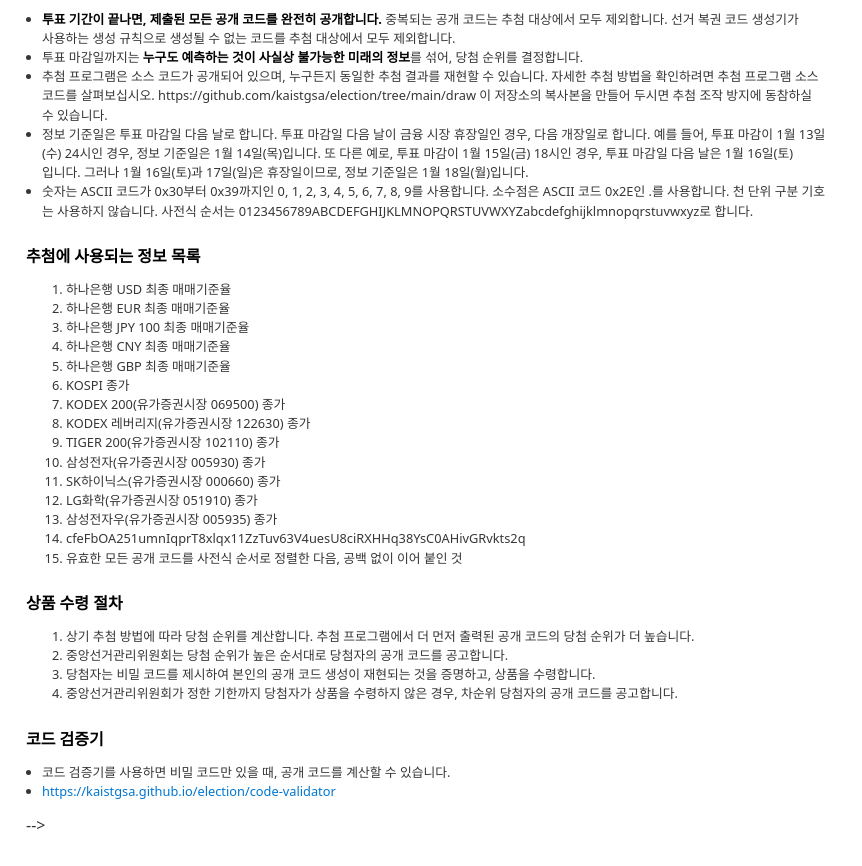
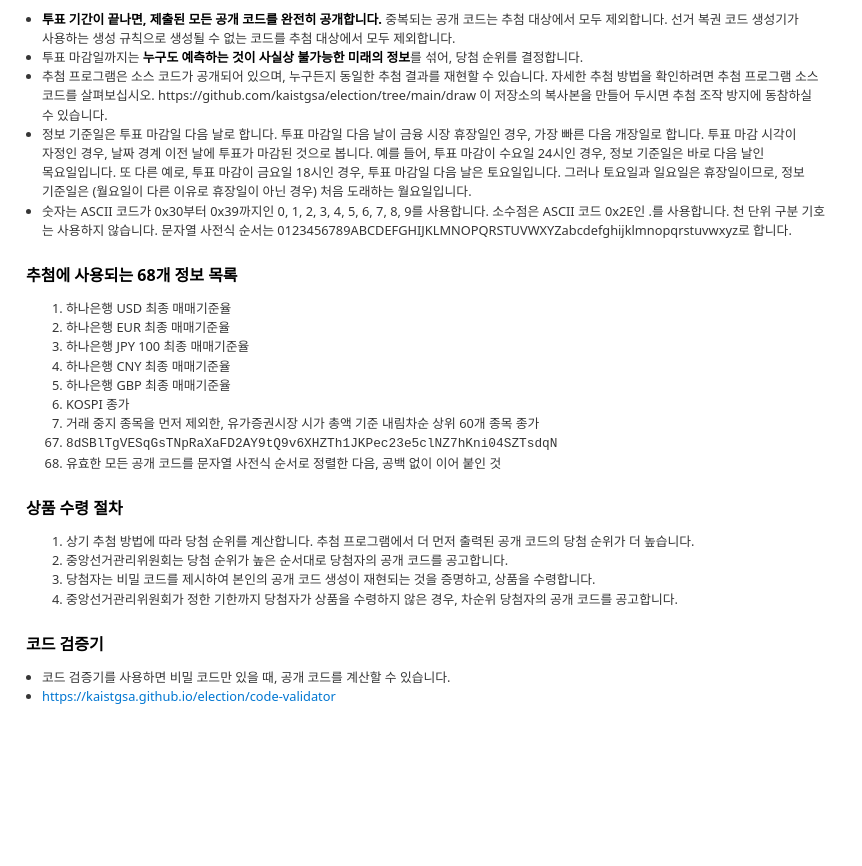
Before and after one commit to kaistgsa/election, a plain HTML site: page docs/code-generator.html in a window 1280 px wide. Shown: the part 1293-2159 px from the top of the page, without its empty margins (0-862 px from the left). After the commit the page ends 2047 px from the top, so only its background shows below. Drawn offline with Linux system fonts and the light colour scheme.

Commit message:
추첨 방법 개정

```diff
--- a/docs/code-generator.html
+++ b/docs/code-generator.html
@@ -333,18 +333,19 @@
         이 저장소의 복사본을 만들어 두시면 추첨 조작 방지에 동참하실 수 있습니다.
       </li>
       <li>
-        정보 기준일은 투표 마감일 다음 날로 합니다. 투표 마감일 다음 날이 금융 시장 휴장일인 경우, 다음 개장일로 합니다.
-        예를 들어, 투표 마감이 1월 13일(수) 24시인 경우, 정보 기준일은 1월 14일(목)입니다.
-        또 다른 예로, 투표 마감이 1월 15일(금) 18시인 경우, 투표 마감일 다음 날은 1월 16일(토)입니다.
-        그러나 1월 16일(토)과 17일(일)은 휴장일이므로, 정보 기준일은 1월 18일(월)입니다.
+        정보 기준일은 투표 마감일 다음 날로 합니다. 투표 마감일 다음 날이 금융 시장 휴장일인 경우, 가장 빠른 다음 개장일로 합니다.
+        투표 마감 시각이 자정인 경우, 날짜 경계 이전 날에 투표가 마감된 것으로 봅니다.
+        예를 들어, 투표 마감이 수요일 24시인 경우, 정보 기준일은 바로 다음 날인 목요일입니다.
+        또 다른 예로, 투표 마감이 금요일 18시인 경우, 투표 마감일 다음 날은 토요일입니다.
+        그러나 토요일과 일요일은 휴장일이므로, 정보 기준일은 (월요일이 다른 이유로 휴장일이 아닌 경우) 처음 도래하는 월요일입니다.
       </li>
       <li style="word-break: break-all;">
         숫자는 ASCII 코드가 0x30부터 0x39까지인 0, 1, 2, 3, 4, 5, 6, 7, 8, 9를 사용합니다.
         소수점은 ASCII 코드 0x2E인 .를 사용합니다. 천 단위 구분 기호는 사용하지 않습니다.
-        사전식 순서는 0123456789ABCDEFGHIJKLMNOPQRSTUVWXYZabcdefghijklmnopqrstuvwxyz로 합니다.</li>
+        문자열 사전식 순서는 0123456789ABCDEFGHIJKLMNOPQRSTUVWXYZabcdefghijklmnopqrstuvwxyz로 합니다.</li>
     </ul>
   </div>
-  <h2>추첨에 사용되는 정보 목록</h2>
+  <h2>추첨에 사용되는 68개 정보 목록</h2>
   <div class="code-design">
     <ol>
       <li>하나은행 USD 최종 매매기준율</li>
@@ -353,15 +354,13 @@
       <li>하나은행 CNY 최종 매매기준율</li>
       <li>하나은행 GBP 최종 매매기준율</li>
       <li>KOSPI 종가</li>
-      <li>KODEX 200(유가증권시장 069500) 종가</li>
-      <li>KODEX 레버리지(유가증권시장 122630) 종가</li>
-      <li>TIGER 200(유가증권시장 102110) 종가</li>
-      <li>삼성전자(유가증권시장 005930) 종가</li>
-      <li>SK하이닉스(유가증권시장 000660) 종가</li>
-      <li>LG화학(유가증권시장 051910) 종가</li>
-      <li>삼성전자우(유가증권시장 005935) 종가</li>
-      <li style="word-break: break-all;">cfeFbOA251umnIqprT8xlqx11ZzTuv63V4uesU8ciRXHHq38YsC0AHivGRvkts2q</li>
-      <li>유효한 모든 공개 코드를 사전식 순서로 정렬한 다음, 공백 없이 이어 붙인 것</li>
+      <li>거래 중지 종목을 먼저 제외한, 유가증권시장 시가 총액 기준 내림차순 상위 60개 종목 종가</li>
+      <li style="word-break: break-all;" value="67">
+        <span style="font-family: monospace, monospace;">
+          8dSBlTgVESqGsTNpRaXaFD2AY9tQ9v6XHZTh1JKPec23e5clNZ7hKni04SZTsdqN
+        </span>
+      </li>
+      <li>유효한 모든 공개 코드를 문자열 사전식 순서로 정렬한 다음, 공백 없이 이어 붙인 것</li>
     </ol>
   </div>
   <h2>상품 수령 절차</h2>
@@ -384,7 +383,6 @@
       </li>
     </ul>
   </div>
-  -->
 </body>
 
 </html>
```
